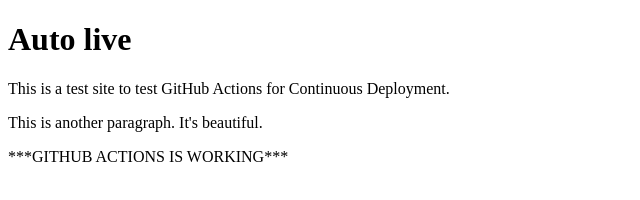
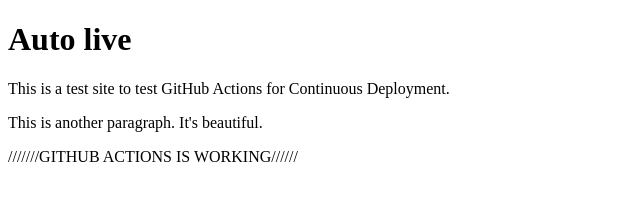
Before and after one commit to Alledarw/auto-live, a plain HTML site: page index.html in a window 1280 px wide. Shown: the full height of the page, 0-640 px from the left. Drawn offline with Linux system fonts and the light colour scheme.

Commit message:
Github acitons test 3

```diff
--- a/index.html
+++ b/index.html
@@ -11,7 +11,7 @@
   <h1>Auto live</h1>
   <p>This is a test site to test GitHub Actions for Continuous Deployment.</p>
   <p>This is another paragraph. It's beautiful.</p>
-  <p>***GITHUB ACTIONS IS WORKING***</p>
+  <p>///////GITHUB ACTIONS IS WORKING//////</p>
 </body>
 
 </html>
```
